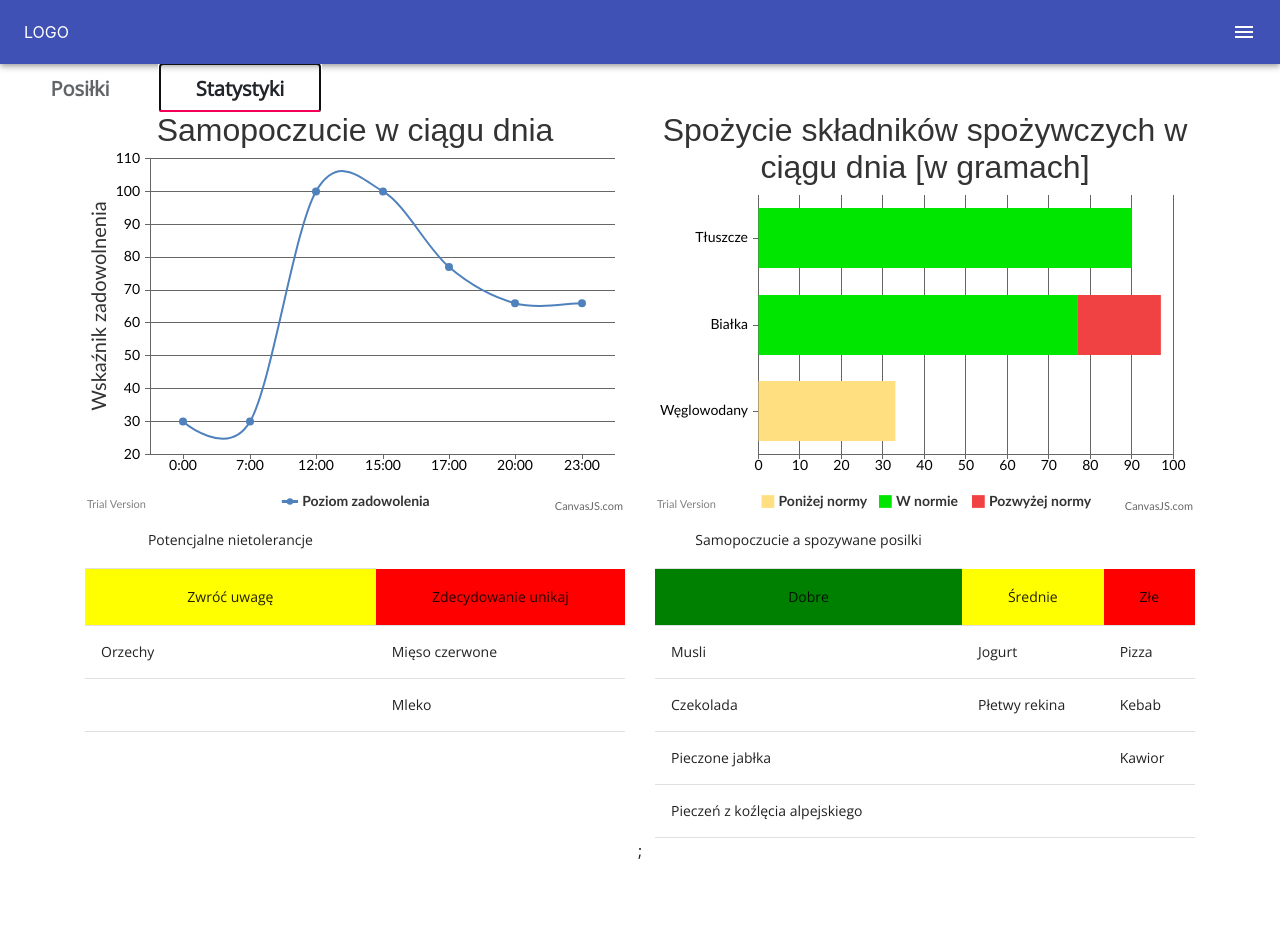
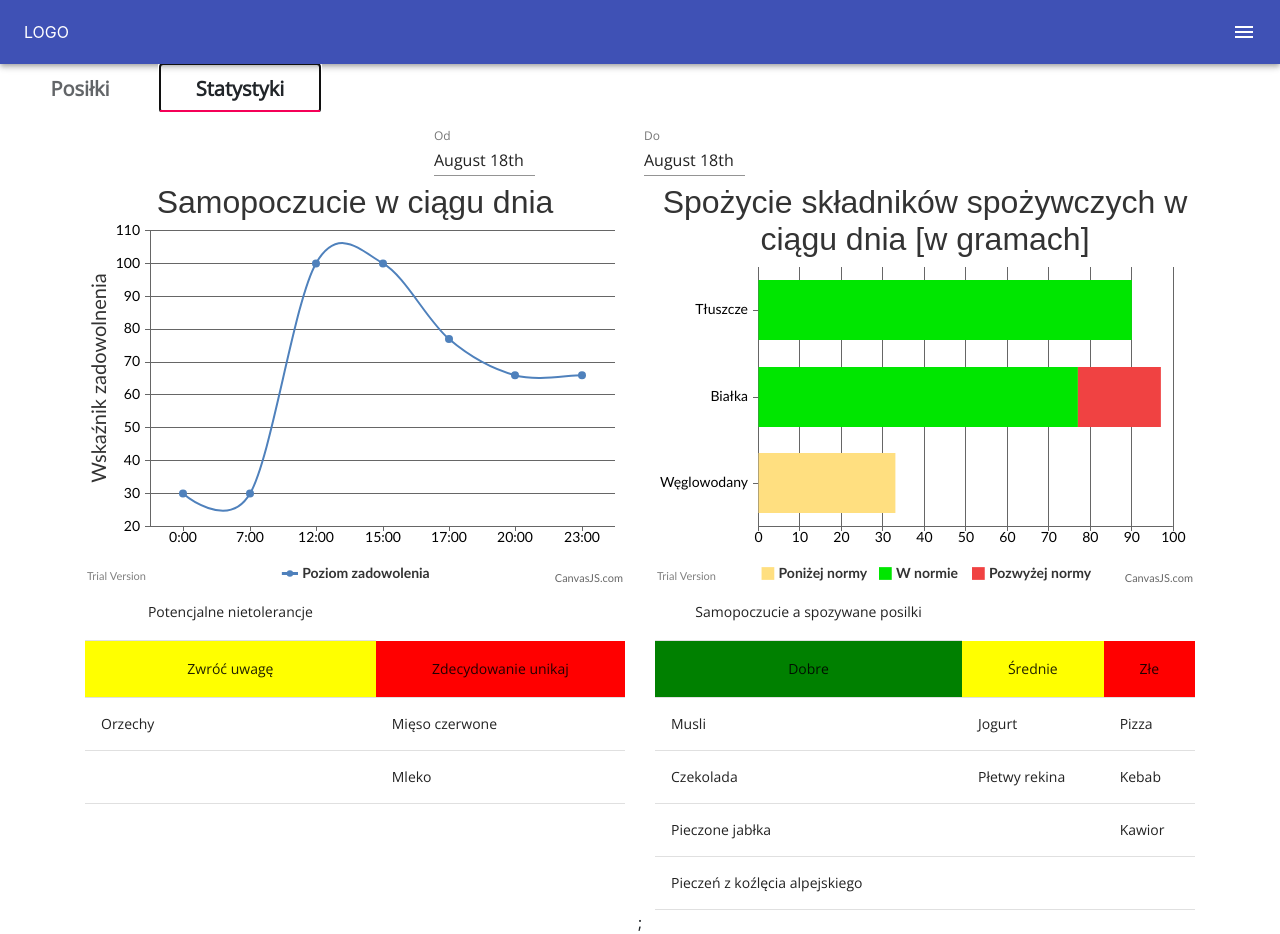
Before and after one commit to twiewiora/diet-monitor, a React (Create React App) app: page / in a window 1280 px wide. Both pictures are taken after a click on the tab "Statystyki". Before the commit the page ends 862 px from the top, so only its background shows below. Built offline with nearby package versions, Linux system fonts and the light colour scheme.

Commit message:
range picker

```diff
--- /dev/null
+++ b/src/components/DateAndTimePickers/MaterialUIDayPickers.js
@@ -0,0 +1,50 @@
+import React from 'react';
+import PropTypes from 'prop-types';
+import Grid from '@material-ui/core/Grid';
+import { withStyles } from '@material-ui/core/styles';
+import DateFnsUtils from '@date-io/date-fns';
+import { MuiPickersUtilsProvider, TimePicker, DatePicker } from '@material-ui/pickers';
+
+const styles = {
+  grid: {
+    width: '50%',
+  },
+};
+
+class MaterialUIDayPickers extends React.Component {
+  state = {
+    selectedDate: new Date('2014-08-18T21:11:54'),
+  };
+
+  handleDateChange = date => {
+    this.setState({ selectedDate: date });
+  };
+
+  render() {
+    const { classes } = this.props;
+    const { selectedDate } = this.state;
+
+    return (
+        <MuiPickersUtilsProvider utils={DateFnsUtils}>
+          <Grid container justify="flex-start"
+                          alignItems="center"
+                          direction="row"
+                          className={classes.grid}>
+            <DatePicker
+              margin="normal"
+              label={this.props.title}
+              value={selectedDate}
+              direction="row"
+              onChange={this.handleDateChange}
+            />
+          </Grid>
+        </MuiPickersUtilsProvider>
+    );
+  }
+}
+
+MaterialUIDayPickers.propTypes = {
+  classes: PropTypes.object.isRequired,
+};
+
+export default withStyles(styles)(MaterialUIDayPickers);
--- /dev/null
+++ b/src/components/StatsView/RangePicker.js
@@ -0,0 +1,31 @@
+import React, { useState, useContext, useRef, Component } from 'react'
+import Grid from '@material-ui/core/Grid';
+import { DatePicker } from '@material-ui/pickers';
+import { MuiPickersContext } from '@material-ui/pickers';
+import MaterialUIDayPickers from '../DateAndTimePickers/MaterialUIDayPickers'
+
+class DateRangePicker extends Component {
+  constructor(props) {
+    super(props)
+  }
+  render() {
+    const { classes } = this.props;
+    return (
+      <div className="DateRangePicker">
+       <Grid container justify="center"
+                      alignItems="center"
+                      direction="row"
+                      spacing="1">
+          <Grid item>
+          <MaterialUIDayPickers title="Od"/>
+          </Grid>
+          <Grid item>
+          <MaterialUIDayPickers title="Do"/>
+          </Grid>
+        </Grid>
+      </div>
+    )
+  }
+}
+
+export default DateRangePicker;
--- a/src/components/StatsView/StatsView.js
+++ b/src/components/StatsView/StatsView.js
@@ -9,7 +9,8 @@ import CanvasJSReact from '../../canvasjs-2.3.1/canvasjs.react';
 import Row from 'react-bootstrap/Row';
 import Col from 'react-bootstrap/Col';
 import 'bootstrap/dist/css/bootstrap.css';
-
+import DateRangePicker from './RangePicker'
+import Grid from '@material-ui/core/Grid';
 
 class StatsView extends React.Component {
 
@@ -91,6 +92,11 @@ class StatsView extends React.Component {
 
       <div>
         <Container>
+          <div class="row justify-content-center">
+            <div className="DateRangePicker">
+                  <DateRangePicker/>
+            </div>
+          </div>
           <Row>
             <Col sm={12} xl={6}>
               <CanvasJSReact.CanvasJSChart options = {happinessChartOptions}
```
